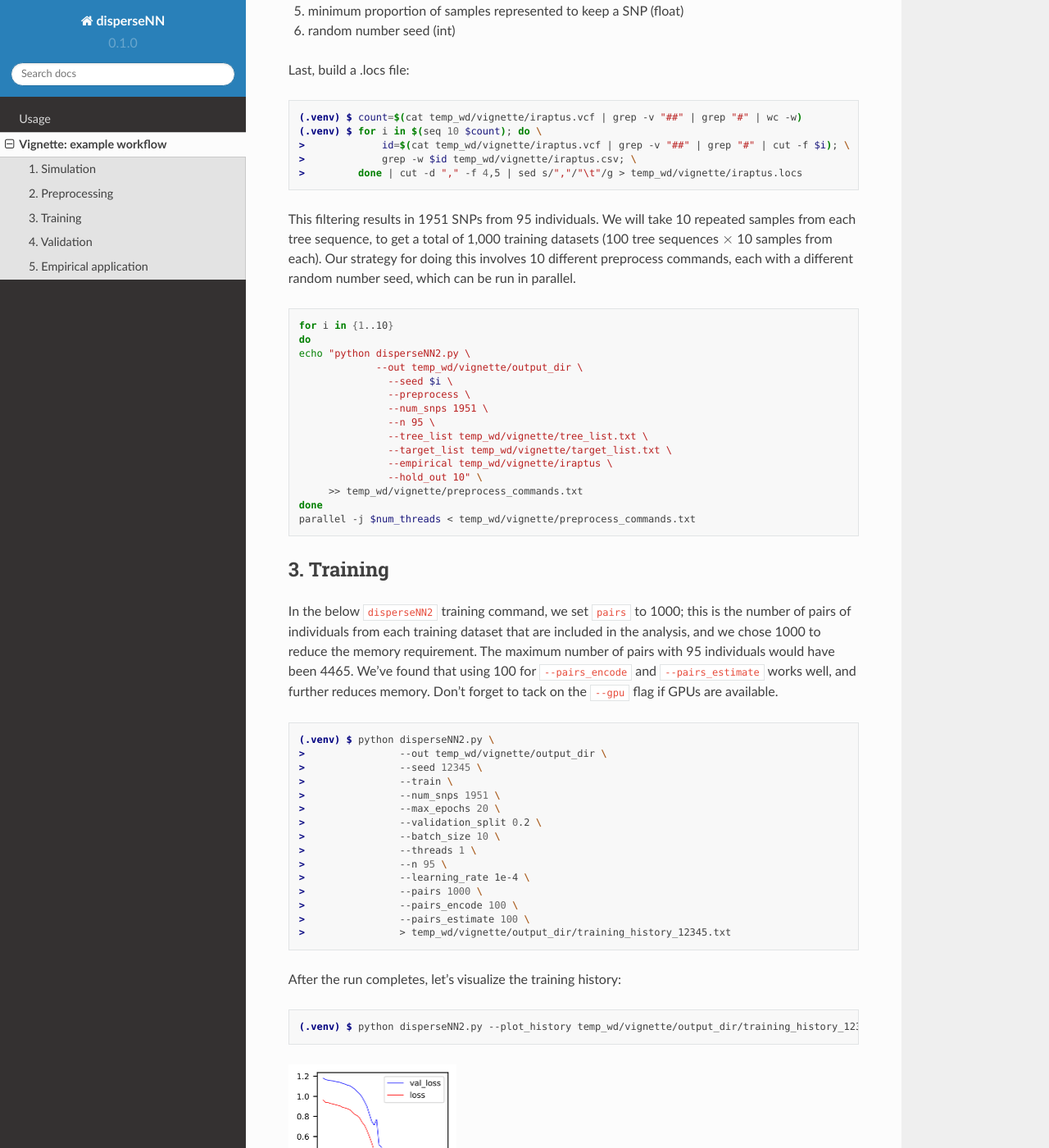
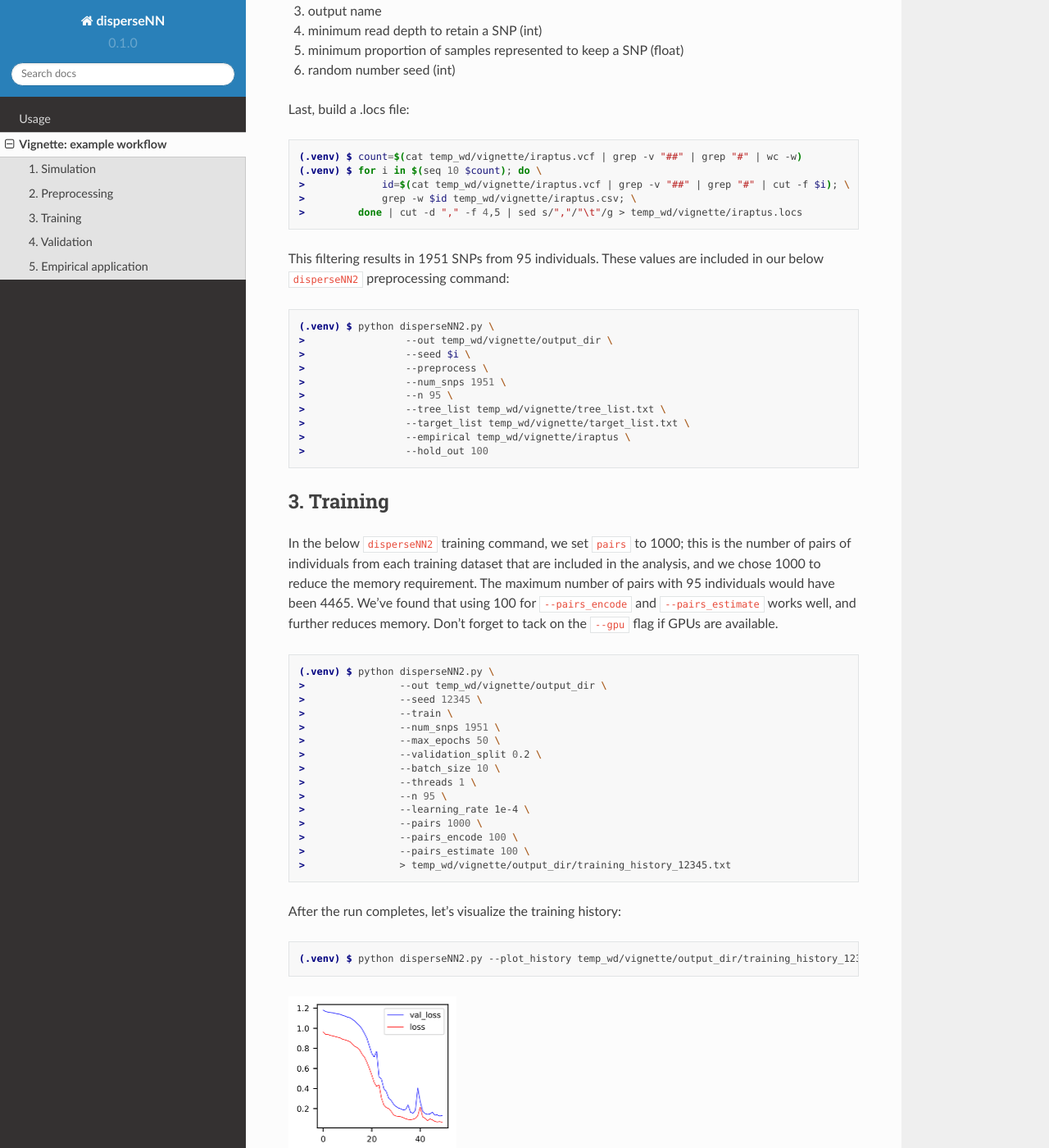
Before and after one commit to kr-colab/disperseNN2, a Sphinx documentation site: the page built from docs/source/vignette.rst, in a window 1280 px wide and 1400 px high, scrolled down 2417 px. Shown: the whole window at 82% size. Built offline with Sphinx 7.4.7 and the Read the Docs theme 2.0.0, drawn with Linux system fonts in a browser that asks for light colours; some of the changed text lies outside the part shown.

Commit message:
200 sims

```diff
--- a/disperseNN2.py
+++ b/disperseNN2.py
@@ -11,7 +11,7 @@ import gpustat
 import itertools
 import numpy as np
 import matplotlib.pyplot as plt
-def load_dl_modules(): # load TF only if loading input is sucessful
+def load_dl_modules(): # load TF only if loading input is successful
     print("loading bigger modules")
     global tf
     import tensorflow as tf
--- a/docs/source/usage.rst
+++ b/docs/source/usage.rst
@@ -199,7 +198,6 @@ Below is an example command for the training step.
 - ``--validation_split``: the proportion of training data held out for validation between batches for hyperparameter tuning. We use 0.2.
 - ``--batch_size``: we find that batch_size=10 works well.
 - ``--threads``: number of threads to use during training.
-- ``--learning_rate``: learning rate to use during training. It's scheduled to decrease by 2x every 10 epochs with no decrease in validation loss.
 - ``--pairs``: the total number of pairs to include in the analysis. Defaults to all pairs.
 - ``--pairs_encode``: the number of pairs to include in the gradient in the encoder portion of the neural network. Default: all pairs.
 - ``--pairs_estimate``: the number of pairs to include in the estimator portion of the neural network. Default: all pairs.
--- a/docs/source/vignette.rst
+++ b/docs/source/vignette.rst
@@ -2,7 +2,7 @@ Vignette: example workflow
 ==========================
 
 
-This vignette shows a complete pipeline for a small application of ``disperseNN2`` including instructions for the intermediate data-organizing steps. Some details referenced in the below vignette, e.g., descriptions of command line flags, are explained under :doc:`usage`.
+This vignette shows a complete pipeline for a small application of ``disperseNN2`` including instructions for the intermediate data-organizing steps. Some details referenced in the below vignette, e.g., descriptions of command line flags, are explained under :doc:`usage`. We recommend using a cluster node with 10s of CPUs and a GPU for the below analysis.
 
 
 
@@ -42,8 +42,8 @@ Below is some bash code to run the simulations using ``square.slim``.
                 (.venv) $ conda activate disperseNN
                 (.venv) $ mkdir -p temp_wd/vignette/TreeSeqs
                 (.venv) $ mkdir -p temp_wd/vignette/Targets
-		(.venv) $ sigmas=$(python -c 'from scipy.stats import loguniform; import numpy; numpy.random.seed(seed=233423); print(*loguniform.rvs(0.4,6,size=110))')
-                (.venv) $ for i in {1..110}; do \
+		(.venv) $ sigmas=$(python -c 'from scipy.stats import loguniform; import numpy; numpy.random.seed(seed=12345); print(*loguniform.rvs(0.4,6,size=200))')
+                (.venv) $ for i in {1..200}; do \
                 >             sigma=$(echo $sigmas | awk -v var="$i" '{print $var}'); \
 		>             echo "slim -d SEED=$i -d sigma=$sigma -d K=2.5 -d r=1e-8 -d W=78 -d G=1e8 -d maxgens=1000 -d OUTNAME=\"'temp_wd/vignette/TreeSeqs/output'\" SLiM_recipes/square.slim" >> temp_wd/vignette/sim_commands.txt; \
 		>             echo $sigma > temp_wd/vignette/Targets/target_$i.txt; \
@@ -125,16 +125,6 @@ The flags for ``Empirical/subset_vcf.py`` are:
 
 Last, build a .locs file:
 
-..
-   .. code-block:: bash
-
-		   count=$(cat temp_wd/vignette/iraptus.vcf | grep -v "##" | grep "#" | wc -w)
-		   for i in $(seq 10 $count)
-		   do \
-		   id=$(cat temp_wd/vignette/iraptus.vcf | grep -v "##" | grep "#" | cut -f $i)
-		   grep -w $id temp_wd/vignette/iraptus.csv
-		   done | cut -d "," -f 4,5 | sed s/","/"\t"/g > temp_wd/vignette/iraptus.locs
-
 .. code-block:: console
 
                 (.venv) $ count=$(cat temp_wd/vignette/iraptus.vcf | grep -v "##" | grep "#" | wc -w)
@@ -143,27 +133,20 @@ Last, build a .locs file:
                 >             grep -w $id temp_wd/vignette/iraptus.csv; \
                 >         done | cut -d "," -f 4,5 | sed s/","/"\t"/g > temp_wd/vignette/iraptus.locs
 
-This filtering results in 1951 SNPs from 95 individuals. We will take 10 repeated samples from each tree sequence, to get a total of 1,000 training datasets (100 tree sequences :math:`\times` 10 samples from each). Our strategy for doing this involves 10 different preprocess commands, each with a different random number seed, which can be run in parallel.
+This filtering results in 1951 SNPs from 95 individuals. These values are included in our below ``disperseNN2`` preprocessing command:
 
-.. code-block:: bash
+.. code-block:: console
 
-		for i in {1..10}
-		do
-		echo "python disperseNN2.py \
-		             --out temp_wd/vignette/output_dir \
-			       --seed $i \
-			       --preprocess \
-			       --num_snps 1951 \
-			       --n 95 \
-			       --tree_list temp_wd/vignette/tree_list.txt \
-			       --target_list temp_wd/vignette/target_list.txt \
-			       --empirical temp_wd/vignette/iraptus \
-			       --hold_out 10" \
-		     >> temp_wd/vignette/preprocess_commands.txt
-		done
-		parallel -j $num_threads < temp_wd/vignette/preprocess_commands.txt
-
-
+		(.venv) $ python disperseNN2.py \
+		>                 --out temp_wd/vignette/output_dir \
+		>	          --seed $i \
+		>	          --preprocess \
+		>	          --num_snps 1951 \
+		>	          --n 95 \
+		>	          --tree_list temp_wd/vignette/tree_list.txt \
+		>	          --target_list temp_wd/vignette/target_list.txt \
+		>	          --empirical temp_wd/vignette/iraptus \
+		>	          --hold_out 100
 
 
 
@@ -194,7 +177,7 @@ In the below ``disperseNN2`` training command, we set ``pairs`` to 1000; this is
 		> 		 --seed 12345 \
 		> 		 --train \
 		>                --num_snps 1951 \
-		>                --max_epochs 20 \
+		>                --max_epochs 50 \
 		>                --validation_split 0.2 \
 		>                --batch_size 10 \
 		>                --threads 1 \
```
Also changed, not shown: other parts of docs/source/usage.rst (+0 -1 lines), other parts of docs/source/vignette.rst (+3 -4 lines).
